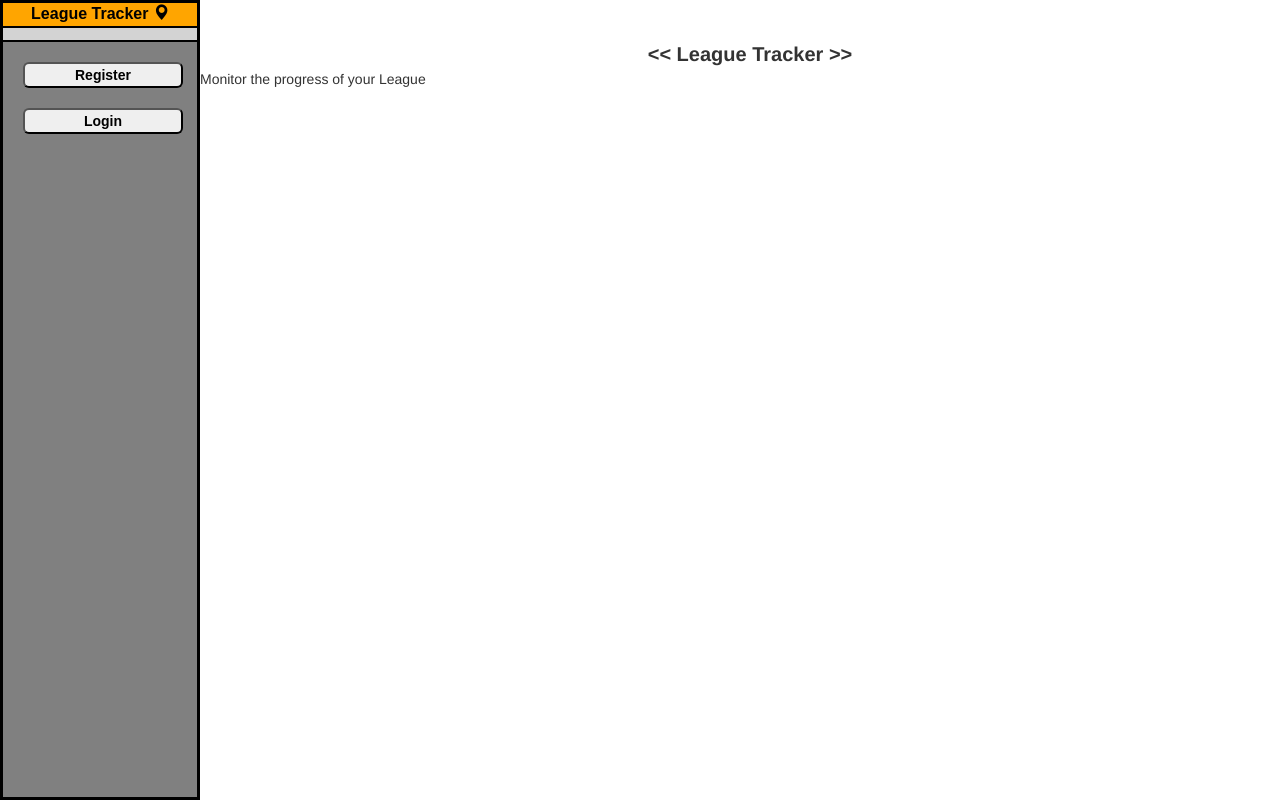
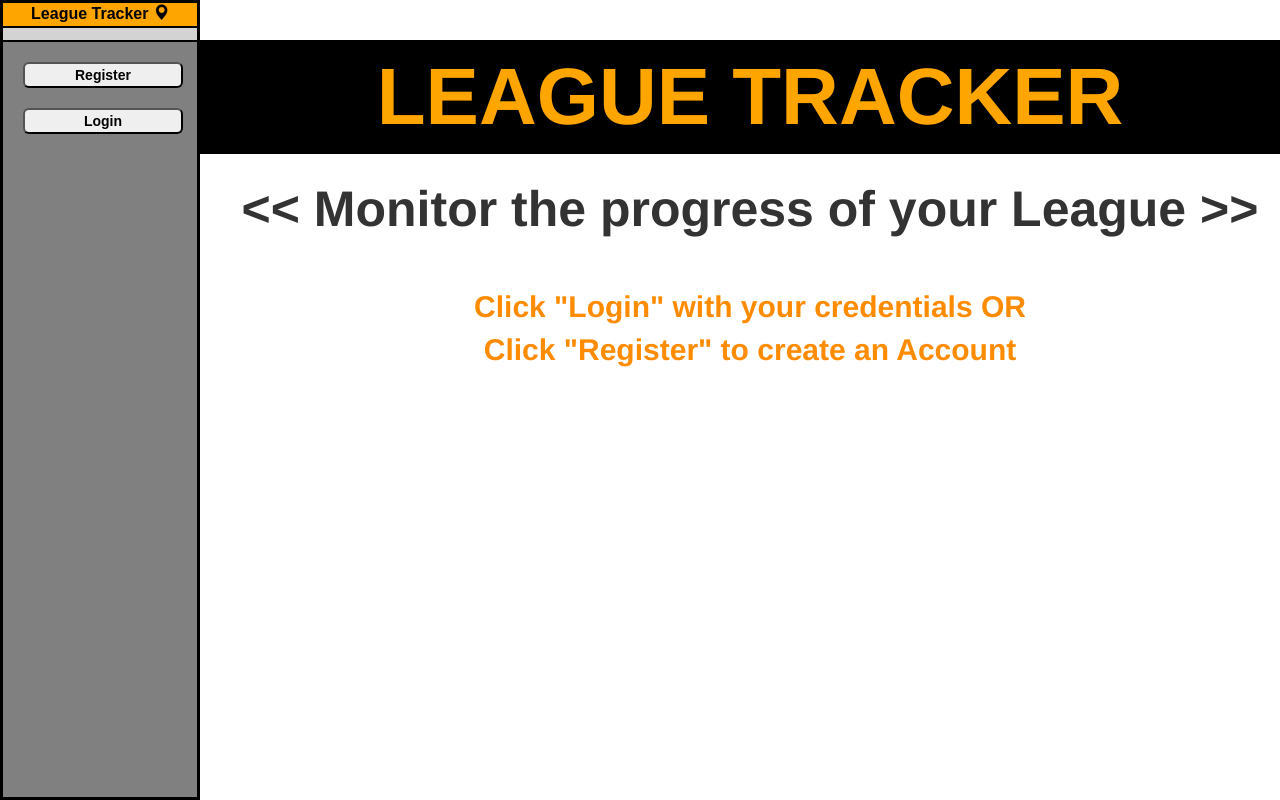
Before and after one commit to jlem138/standing-out, a Flask app: page / in a window 1280 px wide. Run offline with Flask 2, Linux system fonts and the light colour scheme; some libraries are stand-ins or nearby versions.

Commit message:
Format home page, font size for registration and login

```diff
--- a/app/static/css/style.css
+++ b/app/static/css/style.css
@@ -287,14 +287,31 @@ tr:nth-child(odd) {
 
 .welcome-title {
   text-align: center;
-  font-size: 20px;
+  font-size: 80px;
   font-weight: bold;
+  color: orange;
+  background: black;
+  padding: 0;
+  margin-left: 0px;
+}
+
+.welcome-subtitle {
+  text-align: center;
+  font-size: 50px;
+  font-weight: bold;
+}
+
+.instructions-subtitle {
+  text-align: center;
+  font-size: 30px;
+  font-weight: bold;
+  color: darkorange;
 }
 
 /* login & register */
 .form-format {
   width: 800px;
-  font-size: 12px;
+  font-size: 14px;
   padding-left: 300px;
 }
 
--- a/app/templates/base.html
+++ b/app/templates/base.html
@@ -110,7 +110,6 @@
         {% block body %}
         {% endblock %}
         <br>
-        <div class="push"></div>
       </div>
     </div>
   </div>
--- a/app/templates/home/index.html
+++ b/app/templates/home/index.html
@@ -4,8 +4,14 @@
 {% block title %}Home{% endblock %}
 {% block body %}
 <div>
-  <br><br>
-  <div class="welcome-title"> << League Tracker >> </div>
-  <div class"welcome-subtitle">Monitor the progress of your League</div>
+  <br>
+  <br>
+  <div class="welcome-title"> LEAGUE TRACKER </div>
+  <br>
+  <div class="welcome-subtitle"> << Monitor the progress of your League >> </div>
+  <br>
+  <br>
+  <div class="instructions-subtitle"> Click "Login" with your credentials OR </div>
+  <div class="instructions-subtitle"> Click "Register" to create an Account  </div>
 </div>
 {% endblock %}
```
